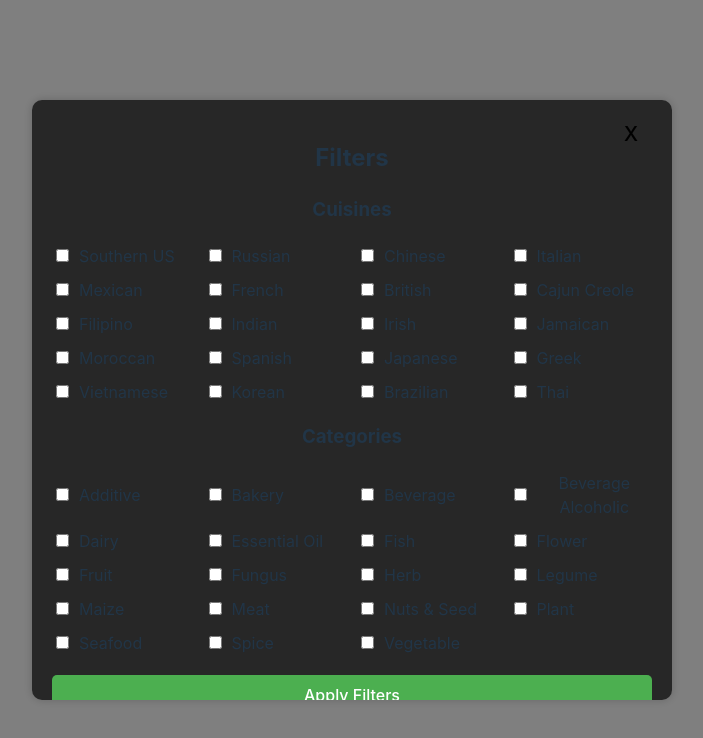
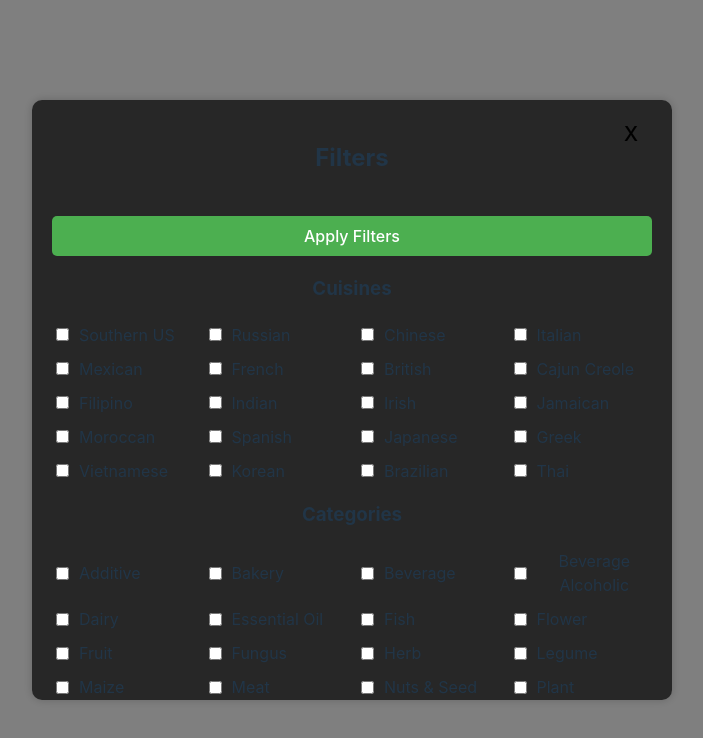
Before and after one commit to jakemikulin/DishcoverEd, a React (Vite) app in the folder frontend/dishcovered-app/: page / in a window 1280 px wide. Both pictures are taken after a click on the button 917 px from the left and 506 px from the top of the page. Shown: the top 738 px of the page, without its empty margins (288-991 px from the left). Built offline with nearby package versions, Linux system fonts and the light colour scheme.

Commit message:
Filter apply button moved

```diff
--- a/frontend/dishcovered-app/src/Modal.tsx
+++ b/frontend/dishcovered-app/src/Modal.tsx
@@ -53,6 +53,10 @@ function Modal({ filters, onClose, onApplyFilters }) {
         <button className="close-btn" onClick={onClose}>X</button>
         <h2>Filters</h2>
 
+        <button className="apply-filters-btn" onClick={handleApplyFilters}>
+          Apply Filters
+        </button>
+
         {/* Cuisines Section */}
         <h3>Cuisines</h3>
         <div className="cuisines-grid">
@@ -82,10 +86,6 @@ function Modal({ filters, onClose, onApplyFilters }) {
             </label>
           ))}
         </div>
-
-        <button className="apply-filters-btn" onClick={handleApplyFilters}>
-          Apply Filters
-        </button>
       </div>
     </div>
   );
```
